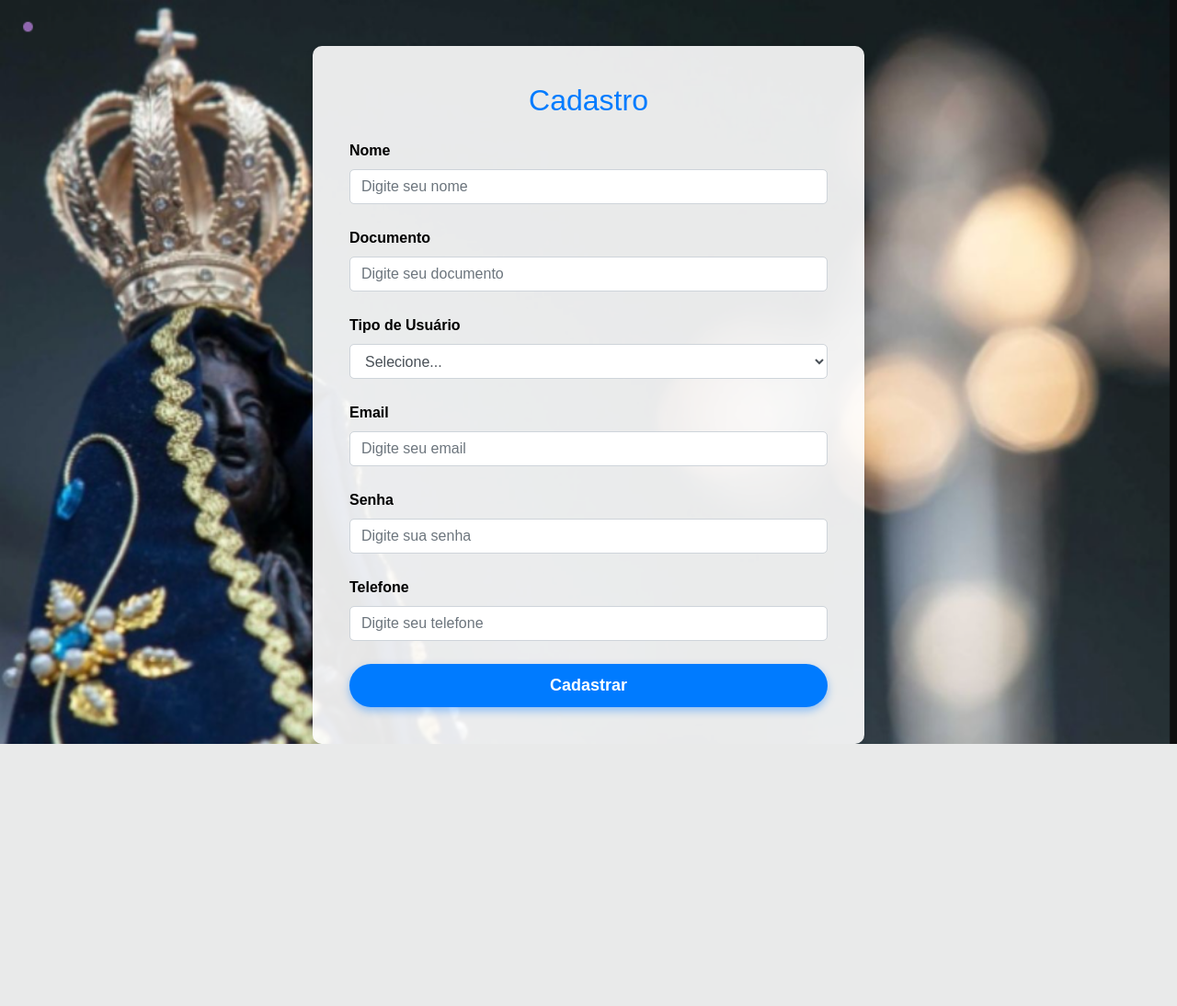
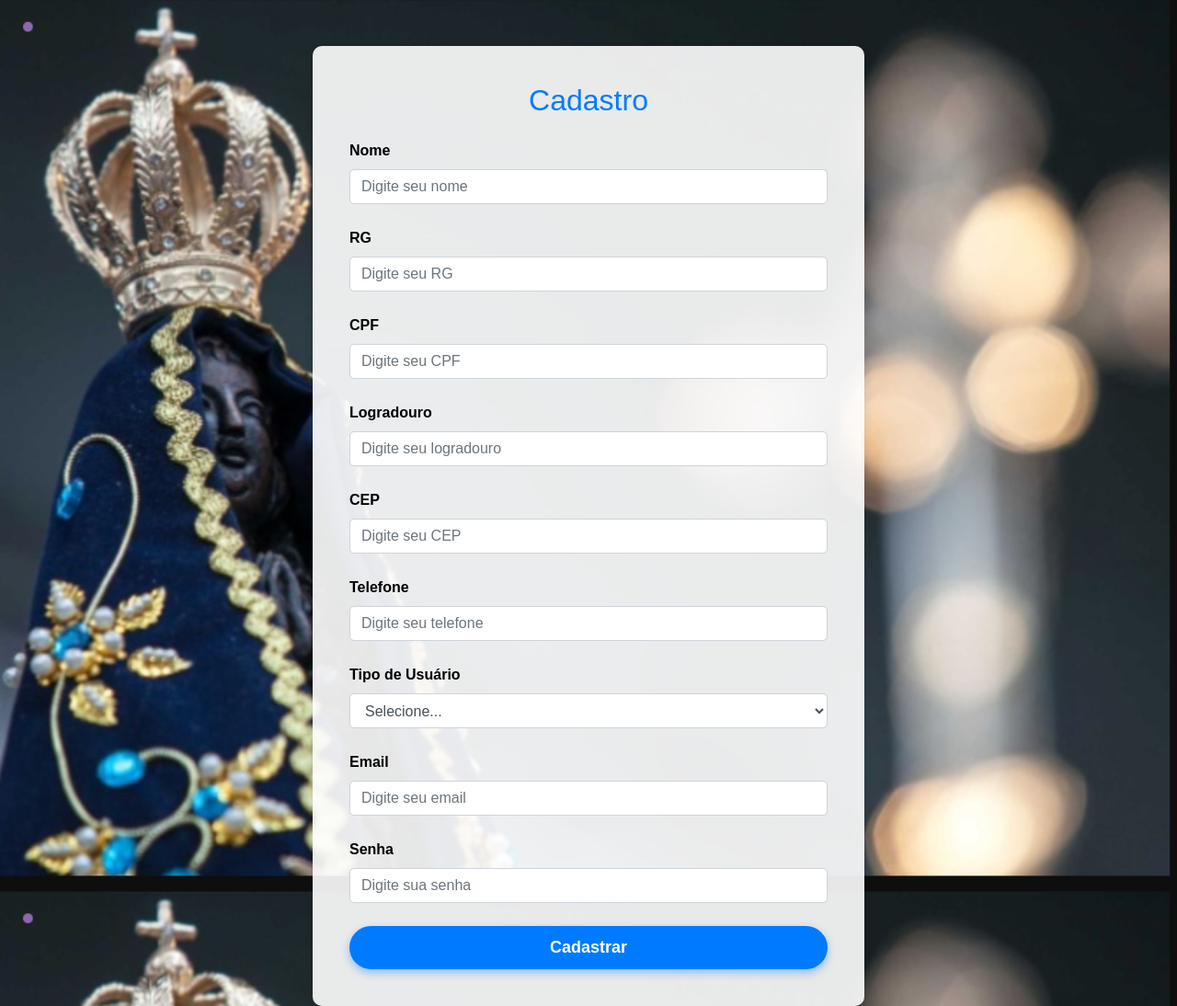
Before and after one commit to Byelsantos11/Projeto-Aparecida, a Django app: page /cadastros/ in a window 1280 px wide. Shown: the whole page at 92% size. Before the commit the page ends 809 px from the top, so only its background shows below. Run offline with Django 5.2, Linux system fonts and the light colour scheme; some libraries are stand-ins or nearby versions.

Commit message:
requisição cadastrar quase pronta

```diff
--- a/Backend/projeto_aparecida/app_aparecida/static/js/ScriptCadastro.js
+++ /dev/null
@@ -1,48 +0,0 @@
-// Função para exibir ou ocultar campos de acordo com o tipo de usuário
-document.getElementById('tipo').addEventListener('change', function() {
-    var tipoUsuario = this.value;
-    var motoristaInfo = document.getElementById('motorista-info');
-    var acompanhantes = document.getElementById('acompanhantes');
-
-    motoristaInfo.style.display = (tipoUsuario === 'motorista') ? 'block' : 'none';
-    acompanhantes.style.display = (tipoUsuario === 'passageiro') ? 'block' : 'none';
-});
-
-// Função de envio do formulário
-document.getElementById('cadastroForm').addEventListener('submit', function(event) {
-    event.preventDefault();
-
-    // Obtenção dos valores dos campos
-    var nome = document.getElementById('nome').value;
-    var documento = document.getElementById('documento').value;
-    var tipo = document.getElementById('tipo').value;
-    var email = document.getElementById('email').value;
-    var telefone = document.getElementById('telefone').value;
-    var senha = document.getElementById('senha').value;
-
-    var quantidadeAcompanhantes = document.getElementById('quantidadeAcompanhantes').value || null;
-    var numeroHabilitacao = document.getElementById('numeroHabilitacao').value || null;
-    var certificacoes = document.getElementById('certificacoes').value || null;
-
-    // Criação do objeto de usuário com base no banco de dados
-    var usuario = {
-        nome: nome,
-        documento: documento,
-        tipo: tipo,
-        email: email,
-        telefone: telefone,
-        senha: senha,
-        quantidade_acompanhantes: tipo === 'passageiro' ? parseInt(quantidadeAcompanhantes) : null,
-        motorista_info: tipo === 'motorista' ? {
-            numero_habilitacao: numeroHabilitacao,
-            certificacoes: certificacoes ? certificacoes.split(',') : []
-        } : null,
-        created_at: new Date(),
-        updated_at: new Date()
-    };
-
-    // Exibição no console (aqui você pode enviar os dados ao backend)
-    console.log('Usuário cadastrado:', usuario);
-
-    // Lógica de envio para o backend pode ser adicionada aqui (AJAX, fetch, etc.)
-});
--- /dev/null
+++ b/Backend/projeto_aparecida/app_aparecida/static/js/cadastrar.js
@@ -0,0 +1,102 @@
+// Função para exibir ou ocultar campos de acordo com o tipo de usuário
+document.getElementById('tipo').addEventListener('change', function() {
+    var tipoUsuario = this.value;
+    var motoristaInfo = document.getElementById('motorista-info');
+
+    motoristaInfo.style.display = (tipoUsuario === 'motorista') ? 'block' : 'none';
+});
+
+// Função para exibir feedback visual
+function exibirFeedback(mensagem, tipo) {
+    var feedbackMessage = document.getElementById('feedbackMessage');
+    feedbackMessage.innerHTML = mensagem;
+    feedbackMessage.className = 'alert alert-' + tipo; // Definir classe de Bootstrap para sucesso ou erro
+    feedbackMessage.style.display = 'block'; // Mostrar a mensagem
+    feedbackMessage.setAttribute('aria-live', 'polite'); // Para acessibilidade
+}
+
+// Função para validar campos do formulário
+function validarCampos(nome, rg, cpf, logradouro, cep, telefone, email, senha, tipo) {
+    if (!nome || !rg || !cpf || !logradouro || !cep || !telefone || !email || !senha || !tipo) {
+        exibirFeedback('Por favor, preencha todos os campos obrigatórios.', 'danger');
+        return false;
+    }
+    // Exemplo de validação básica de email (pode ser expandido conforme necessário)
+    var emailRegex = /^[^\s@]+@[^\s@]+\.[^\s@]+$/;
+    if (!emailRegex.test(email)) {
+        exibirFeedback('Por favor, insira um email válido.', 'danger');
+        return false;
+    }
+    return true;
+}
+
+// Função de envio do formulário
+document.getElementById('cadastroForm').addEventListener('submit', function(event) {
+    event.preventDefault();
+
+    // Obtenção dos valores dos campos
+    var nome = document.getElementById('nome').value;
+    var rg = document.getElementById('rg').value;
+    var cpf = document.getElementById('cpf').value;
+    var logradouro = document.getElementById('logradouro').value;
+    var numero = document.getElementById('numero') ? document.getElementById('numero').value : null; // Tratamento para o número, se existir
+    var cep = document.getElementById('cep').value;
+    var tipo = document.getElementById('tipo').value; // 'tipo_usuario'
+    var email = document.getElementById('email').value;
+    var telefone = document.getElementById('telefone').value;
+    var senha = document.getElementById('senha').value; // 'password'
+
+    var numeroHabilitacao = document.getElementById('numeroHabilitacao').value || null;
+    var certificacoes = document.getElementById('certificacoes').value || null;
+
+    // Validação dos campos
+    if (!validarCampos(nome, rg, cpf, logradouro, cep, telefone, email, senha, tipo)) {
+        return; // Interrompe o envio se houver erro
+    }
+
+    // Criação do objeto de usuário para enviar ao backend
+    var usuario = {
+        nome: nome,
+        rg: rg,
+        cpf: cpf,
+        logradouro: logradouro,
+        numero: numero,
+        cep: cep,
+        tipo_usuario: tipo,
+        email: email,
+        telefone: telefone,
+        password: senha,
+        motorista_info: tipo === 'motorista' ? {
+            numero_habilitacao: numeroHabilitacao,
+            certificacoes: certificacoes ? certificacoes.split(',') : []
+        } : null
+    };
+
+    // Requisição Fetch para o backend
+    fetch('http://127.0.0.1:8000/Cadastrar/', {
+        method: 'POST',
+        headers: {
+            'Content-Type': 'application/json'
+        },
+        body: JSON.stringify(usuario)
+    })
+    .then(response => {
+        if (response.ok) {
+            return response.json();
+        } else {
+            return response.json().then(errData => {
+                throw new Error(errData.error || 'Erro no cadastro');
+            });
+        }
+    })
+    .then(data => {
+        // Exibir mensagem de sucesso
+        exibirFeedback('Usuário cadastrado com sucesso!', 'success');
+        document.getElementById('cadastroForm').reset(); // Limpa o formulário
+        document.getElementById('feedbackMessage').style.display = 'none'; // Esconde a mensagem após o sucesso
+    })
+    .catch(error => {
+        // Exibir mensagem de erro
+        exibirFeedback('Erro no cadastro: ' + error.message, 'danger');
+    });
+});
--- a/Backend/projeto_aparecida/app_aparecida/templates/Cadastro.html
+++ b/Backend/projeto_aparecida/app_aparecida/templates/Cadastro.html
@@ -1,6 +1,6 @@
 <!DOCTYPE html>
 <html lang="pt-br">
-    <head>
+<head>
     <meta charset="UTF-8">
     <meta name="viewport" content="width=device-width, initial-scale=1.0">
     <title>Cadastro</title>
@@ -8,30 +8,56 @@
     <!-- Bootstrap CSS -->
     <link rel="stylesheet" href="https://stackpath.bootstrapcdn.com/bootstrap/4.5.2/css/bootstrap.min.css">
     <link rel="stylesheet" href="../static/css/stylesCadastro.css">
-
-    </head>
+</head>
 <body>
     <div class="container">
-        <h2 class="text-center mb-4"> Cadastro</h2>
+        <h2 class="text-center mb-4">Cadastro</h2>
+
+        <!-- Área de feedback visual -->
+        <div id="feedbackMessage" class="alert" role="alert" style="display: none;"></div>
 
         <!-- Formulário de cadastro -->
         <form id="cadastroForm">
             <!-- Nome -->
             <div class="form-group">
                 <label for="nome">Nome</label>
-                <input type="text" class="form-control" id="nome" placeholder="Digite seu nome" required>
+                <input type="text" class="form-control" id="nome" name="nome" placeholder="Digite seu nome" required>
             </div>
 
-            <!-- Documento -->
+            <!-- Documento RG -->
             <div class="form-group">
-                <label for="documento">Documento</label>
-                <input type="text" class="form-control" id="documento" placeholder="Digite seu documento" required>
+                <label for="rg">RG</label>
+                <input type="text" class="form-control" id="rg" name="rg" placeholder="Digite seu RG" required>
+            </div>
+
+            <!-- Documento CPF -->
+            <div class="form-group">
+                <label for="cpf">CPF</label>
+                <input type="text" class="form-control" id="cpf" name="cpf" placeholder="Digite seu CPF" required>
+            </div>
+
+            <!-- Endereço: Logradouro -->
+            <div class="form-group">
+                <label for="logradouro">Logradouro</label>
+                <input type="text" class="form-control" id="logradouro" name="logradouro" placeholder="Digite seu logradouro" required>
+            </div>
+
+            <!-- CEP -->
+            <div class="form-group">
+                <label for="cep">CEP</label>
+                <input type="text" class="form-control" id="cep" name="cep" placeholder="Digite seu CEP" required>
+            </div>
+
+            <!-- Telefone -->
+            <div class="form-group">
+                <label for="telefone">Telefone</label>
+                <input type="tel" class="form-control" name="telefone" id="telefone" placeholder="Digite seu telefone" required>
             </div>
 
             <!-- Tipo de usuário -->
             <div class="form-group">
                 <label for="tipo">Tipo de Usuário</label>
-                <select class="form-control" id="tipo" required>
+                <select class="form-control" id="tipo" name="tipo" required>
                     <option value="">Selecione...</option>
                     <option value="passageiro">Passageiro</option>
                     <option value="coordenador">Coordenador</option>
@@ -39,14 +65,8 @@
                 </select>
             </div>
 
-            <!-- Informações adicionais para Passageiros -->
-            <div id="acompanhantes" class="form-group">
-                <label for="quantidadeAcompanhantes">Quantidade de Acompanhantes</label>
-                <input type="number" class="form-control" name="quantidadeAcompanhantes" id="quantidadeAcompanhantes" placeholder="Digite a quantidade de acompanhantes">
-            </div>
-
             <!-- Informações adicionais para Motoristas -->
-            <div id="motorista-info">
+            <div id="motorista-info" style="display: none;">
                 <div class="form-group">
                     <label for="numeroHabilitacao">Número da Habilitação</label>
                     <input type="text" class="form-control" name="numeroHabilitacao" id="numeroHabilitacao" placeholder="Digite o número da habilitação">
@@ -63,16 +83,10 @@
                 <input type="email" class="form-control" name="email" id="email" placeholder="Digite seu email" required>
             </div>
 
-             <!-- Senha -->
-             <div class="form-group">
+            <!-- Senha -->
+            <div class="form-group">
                 <label for="senha">Senha</label>
-                <input type="senha" class="form-control" name="password" id="email" placeholder="Digite sua senha" required>
-            </div>
-
-            <!-- Telefone -->
-            <div class="form-group">
-                <label for="telefone">Telefone</label>
-                <input type="tel" class="form-control" name="telefone" id="telefone" placeholder="Digite seu telefone" required>
+                <input type="password" class="form-control" name="password" id="senha" placeholder="Digite sua senha" required>
             </div>
 
             <!-- Botão de envio -->
@@ -85,8 +99,6 @@
     <script src="https://cdn.jsdelivr.net/npm/@popperjs/core@2.9.2/dist/umd/popper.min.js"></script>
     <script src="https://stackpath.bootstrapcdn.com/bootstrap/4.5.2/js/bootstrap.min.js"></script>
 
-
-    <script src="../static/js/ScriptCadastro.js"></script>
-
+    <script src="../static/js/cadastrar.js"></script>
 </body>
 </html>
--- a/Backend/projeto_aparecida/app_aparecida/templates/Login.html
+++ b/Backend/projeto_aparecida/app_aparecida/templates/Login.html
@@ -53,9 +53,12 @@
             <button type="submit" class="login__button">Login</button>
 
             <p class="login__register">
-               Don't have an account?  <a href="{% url 'Cadastrar' %}">Cadastre-se</a>
+               Don't have an account?  <a href="{% url 'cadastros' %}">Cadastre-se</a>
             </p>
          </form>
       </div>
+
+
+      <script src="../static/js/login.js"></script>
    </body>
 </html>
--- a/Backend/projeto_aparecida/app_aparecida/urls.py
+++ b/Backend/projeto_aparecida/app_aparecida/urls.py
@@ -3,7 +3,7 @@ from django.urls import path
 from .views import Cadastrar, Login, cadastros, Cadastrar, Login_acessar
 
 urlpatterns = [
-    path('login/', Login, name="login"),#URL tela Login
+    path('', Login, name="login"),#URL tela Login
     path('cadastros/', cadastros, name="cadastros"), #URL tela cadastros
     path('Cadastrar/', Cadastrar, name="Cadastrar"), #URL para cadastrar
     path('login_acessar/', Login_acessar, name= "login_acessar") #URL para logar
--- a/Backend/projeto_aparecida/app_aparecida/views.py
+++ b/Backend/projeto_aparecida/app_aparecida/views.py
@@ -2,6 +2,7 @@ from django.shortcuts import render, redirect
 from django.http import JsonResponse
 from django.contrib.auth import login, authenticate
 from django.contrib.auth.decorators import login_required
+import json
 from .models import Passageiro
 from .forms import PassageiroCreationForm
 
@@ -17,14 +18,31 @@ def home(request):
     return render(request, "Home.html")  # Renderiza tela home
 
 
-def Cadastrar(request): #Função de cadastrar usuario e enviar menssagem de sucesso!
-    if request.method=="POST":
-        form= PassageiroCreationForm(request.POST)
-        if form.is_valid():
-            usuario= form.save()
-            return JsonResponse({"message": "Usuario cadastrado com sucesso!"})
-        else:
-            return JsonResponse({"error": form.errors}, status=400)
+from django.http import JsonResponse
+from django.views.decorators.csrf import csrf_exempt
+import json
+
+@csrf_exempt  # Adicione isso se necessário
+def Cadastrar(request):
+    if request.method == "POST":
+        try:
+            data = json.loads(request.body)
+            form = PassageiroCreationForm(data)
+            if form.is_valid():
+                usuario = form.save()
+                return JsonResponse({"message": "Usuário cadastrado com sucesso!"})
+            else:
+                return JsonResponse({"error": form.errors}, status=400)
+        except json.JSONDecodeError:
+            return JsonResponse({"error": "JSON malformado"}, status=400)
+        except Exception as e:
+            # Adiciona log para debugar o erro
+            print(f"Erro ao cadastrar: {e}")  # Pode usar logging também
+            return JsonResponse({"error": str(e)}, status=500)
+
+    # Adicione esta linha para o método GET
+    return JsonResponse({"error": "Método não permitido"}, status=405)
+
 
 def Login_acessar(request):
     if request.method == "POST":
@@ -40,6 +58,6 @@ def Login_acessar(request):
             else:
                 return JsonResponse({"error": "Credenciais Inválidas"}, status=401)
         except Passageiro.DoesNotExist:
-            return JsonResponse({"error", "Usuario não existente"}, status=404)
+            return JsonResponse({"error": "Usuario não existente"}, status=404)
 
-    return JsonResponse({"error", "Método não permitido"}, status=405)
+    return JsonResponse({"error": "Método não permitido"}, status=405)
```
Also changed, not shown: Backend/projeto_aparecida/app_aparecida/forms.py (+3 -4 lines), Backend/projeto_aparecida/app_aparecida/models.py (+4 -4 lines), Backend/projeto_aparecida/app_aparecida/static/js/login.js (added, +14 -0 lines), Backend/projeto_aparecida/app_aparecida/migrations/0003_rename_numero_passageiro_telefone_and_more.py (added), Backend/projeto_aparecida/app_aparecida/migrations/0004_alter_passageiro_telefone.py (added), Backend/projeto_aparecida/app_aparecida/migrations/0005_alter_passageiro_nome.py (added), Backend/projeto_aparecida/db.sqlite3.
